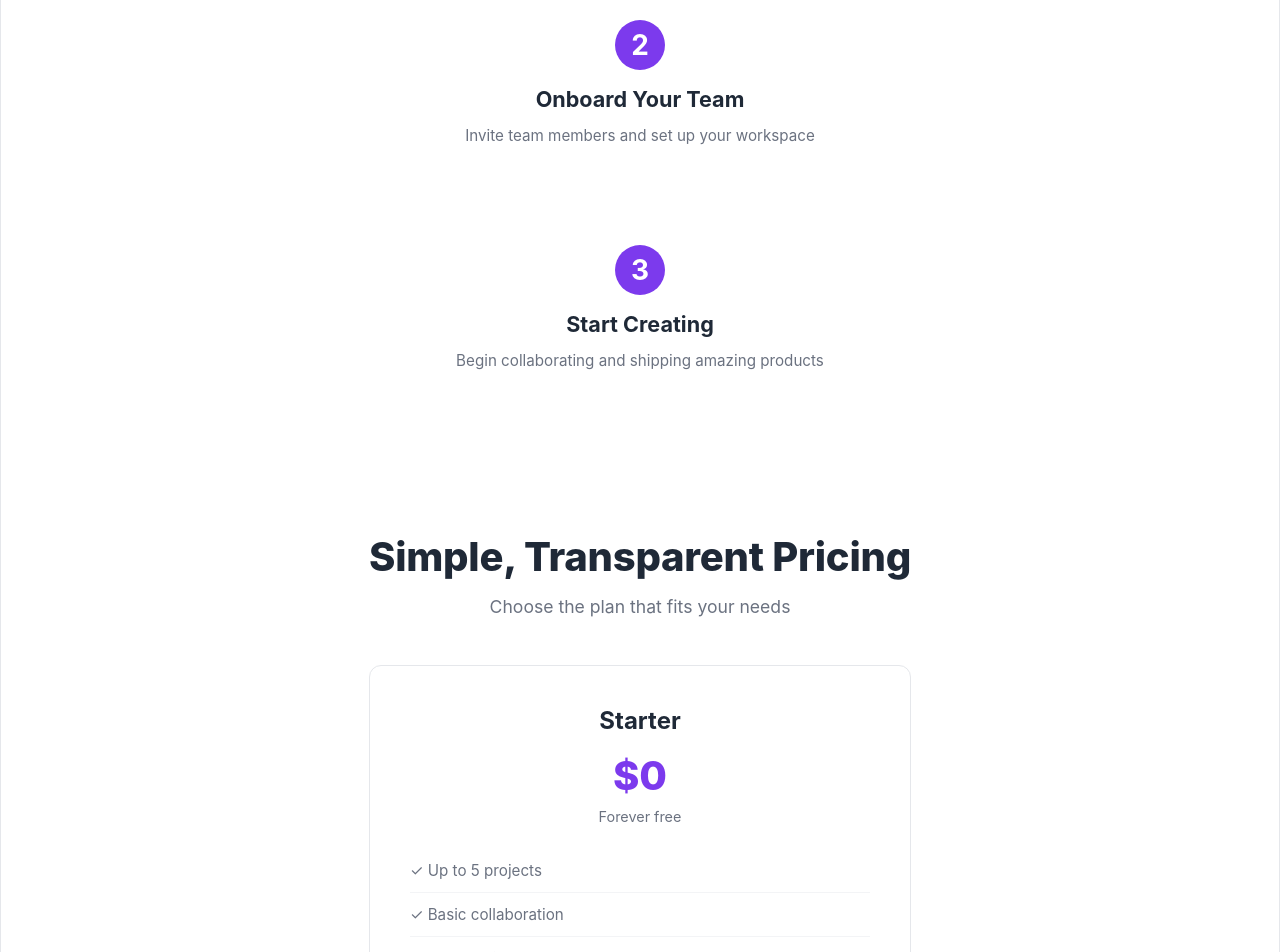
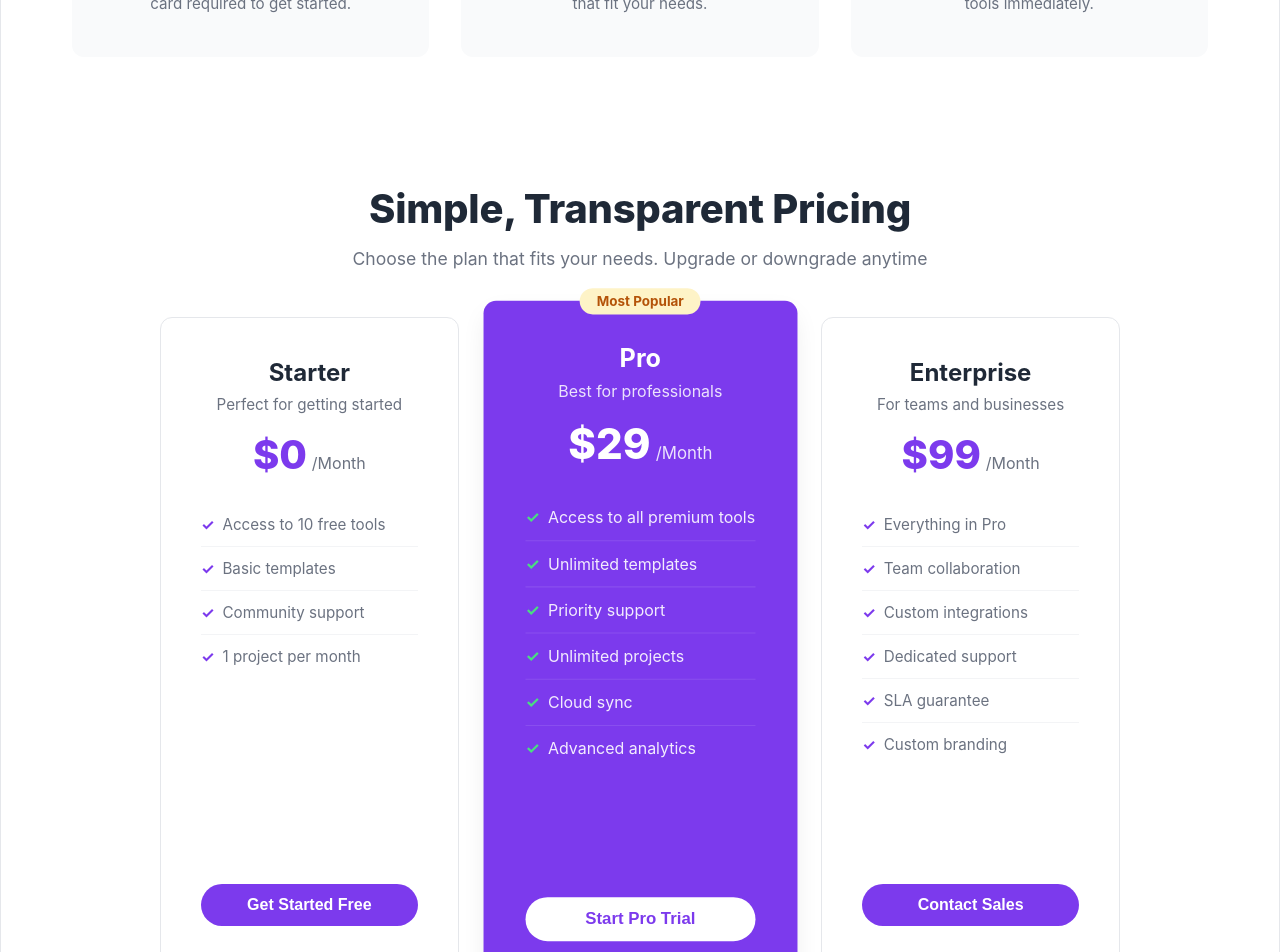
Before and after one commit to Faruque23/B13-Assignment-06-Final, a React (Vite) app: page / in a window 1280 px wide. Shown: the part 2760-3712 px from the top of the page. Built offline with nearby package versions, Linux system fonts and the light colour scheme.

Commit message:
Pricing Section Design Done

```diff
--- a/src/App.css
+++ b/src/App.css
@@ -449,16 +449,30 @@ body {
 
 .steps-container {
   display: grid;
-  grid-template-columns: repeat(auto-fit, minmax(280px, 1fr));
+  grid-template-columns: repeat(3, 1fr);
   gap: 2rem;
+  margin-top: 3rem;
 }
 
 .step {
   text-align: center;
-  padding: 2rem 1.5rem;
+  padding: 2.5rem 2rem;
+  background: var(--light-gray);
+  border-radius: 0.75rem;
+  position: relative;
+  transition: all 0.3s;
+}
+
+.step:hover {
+  background: var(--secondary);
+  transform: translateY(-4px);
 }
 
 .step-number {
+  position: absolute;
+  top: -15px;
+  left: 50%;
+  transform: translateX(-50%);
   width: 50px;
   height: 50px;
   border-radius: 50%;
@@ -467,13 +481,19 @@ body {
   display: flex;
   align-items: center;
   justify-content: center;
-  font-size: 1.75rem;
+  font-size: 1.25rem;
   font-weight: 700;
-  margin: 0 auto 1rem;
+}
+
+.step-icon {
+  font-size: 3rem;
+  margin-bottom: 1rem;
+  display: inline-block;
+  margin-top: 1rem;
 }
 
 .step h3 {
-  font-size: 1.35rem;
+  font-size: 1.25rem;
   font-weight: 700;
   margin-bottom: 0.75rem;
   color: var(--text-primary);
@@ -494,7 +514,7 @@ body {
 
 .pricing-container {
   display: grid;
-  grid-template-columns: repeat(auto-fit, minmax(300px, 1fr));
+  grid-template-columns: repeat(3, 1fr);
   gap: 2rem;
   margin-top: 3rem;
 }
@@ -507,6 +527,9 @@ body {
   text-align: center;
   position: relative;
   transition: all 0.3s;
+  height: 650px;
+  display: flex;
+  flex-direction: column;
 }
 
 .pricing-card:hover {
@@ -515,7 +538,9 @@ body {
 }
 
 .pricing-card.featured {
-  border: 2px solid var(--primary);
+  background: var(--primary);
+  border: none;
+  color: var(--white);
   transform: scale(1.05);
   box-shadow: var(--shadow-lg);
 }
@@ -525,55 +550,109 @@ body {
   top: -12px;
   left: 50%;
   transform: translateX(-50%);
-  background: var(--primary);
-  color: var(--white);
-  padding: 0.25rem 1rem;
-  border-radius: 2rem;
-  font-size: 0.85rem;
-  font-weight: 600;
+  background: #fef3c7;
+  color: #b45309;
+  padding: 0.3rem 1rem;
+  border-radius: 9999px;
+  font-size: 0.8rem;
+  font-weight: 700;
 }
 
 .pricing-card h3 {
   font-size: 1.5rem;
   font-weight: 700;
-  color: var(--text-primary);
+  color: inherit;
+  margin-bottom: 0.5rem;
+}
+
+.price-description {
+  font-size: 0.95rem;
+  color: var(--text-secondary);
   margin-bottom: 1rem;
+}
+
+.pricing-card.featured .price-description {
+  color: rgba(255, 255, 255, 0.85);
 }
 
 .price {
   font-size: 2.5rem;
   font-weight: 800;
   color: var(--primary);
-  margin-bottom: 0.5rem;
+  margin-bottom: 1.5rem;
+}
+
+.pricing-card.featured .price {
+  color: var(--white);
 }
 
 .price span {
   font-size: 1rem;
   color: var(--text-secondary);
   font-weight: 400;
+  margin-left: 0.3rem;
 }
 
-.price-subtitle {
-  color: var(--text-secondary);
-  font-size: 0.9rem;
-  margin-bottom: 1.5rem;
+.pricing-card.featured .price span {
+  color: rgba(255, 255, 255, 0.85);
 }
 
 .features-list {
   list-style: none;
   text-align: left;
-  margin-bottom: 2rem;
+  margin-bottom: 1rem;
   font-size: 0.95rem;
+  flex-grow: 1;
 }
 
 .features-list li {
   padding: 0.75rem 0;
   color: var(--text-secondary);
   border-bottom: 1px solid var(--secondary);
+  display: flex;
+  align-items: center;
+}
+
+.pricing-card.featured .features-list li {
+  color: rgba(255, 255, 255, 0.9);
+  border-bottom-color: rgba(255, 255, 255, 0.1);
 }
 
 .features-list li:last-child {
   border-bottom: none;
+}
+
+.features-list .check {
+  color: var(--primary);
+  margin-right: 0.5rem;
+  font-weight: 700;
+}
+
+.pricing-card.featured .features-list .check {
+  color: #4ade80;
+}
+
+.btn-featured {
+  background: var(--white);
+  color: var(--primary);
+  border: none;
+  padding: 0.75rem 1.5rem;
+  border-radius: 9999px;
+  font-size: 1rem;
+  font-weight: 600;
+  cursor: pointer;
+  transition: all 0.3s;
+  width: 100%;
+  margin-top: auto;
+}
+
+.btn-featured:hover {
+  background: var(--secondary);
+}
+
+.pricing-card .btn-primary {
+  width: 100%;
+  margin-top: auto;
 }
 
 /* CTA Section */
@@ -677,8 +756,15 @@ body {
     font-size: 2rem;
   }
 
+  .pricing-container {
+    grid-template-columns: repeat(2, 1fr);
+  }
+
   .pricing-card.featured {
     transform: scale(1);
+    grid-column: 1 / -1;
+    max-width: 50%;
+    margin: 0 auto;
   }
 
   .cta-section h2 {
@@ -690,6 +776,10 @@ body {
   }
 
   .tools-grid {
+    grid-template-columns: repeat(2, 1fr);
+  }
+
+  .steps-container {
     grid-template-columns: repeat(2, 1fr);
   }
 }
@@ -719,11 +809,24 @@ body {
     padding: 1.5rem;
   }
 
-  .footer-content {
+  .pricing-container {
     grid-template-columns: 1fr;
+  }
+
+  .pricing-card.featured {
+    grid-column: auto;
+    max-width: 100%;
   }
 
   .tools-grid {
     grid-template-columns: 1fr;
   }
+
+  .steps-container {
+    grid-template-columns: 1fr;
+  }
+
+  .footer-content {
+    grid-template-columns: 1fr;
+  }
 }
--- a/src/App.jsx
+++ b/src/App.jsx
@@ -179,22 +179,26 @@ function App() {
       <section className="steps-section">
         <div className="section-header">
           <h2>Get Started in 3 Steps</h2>
+          <p>Start using premium digital tools in minutes, not hours</p>
         </div>
         <div className="steps-container">
           <div className="step">
-            <div className="step-number">1</div>
-            <h3>Create an Account</h3>
-            <p>Sign up in seconds and get instant access to all features</p>
+            <div className="step-number">01</div>
+            <div className="step-icon">👤</div>
+            <h3>Create Account</h3>
+            <p>Sign up for free in seconds. No credit card required to get started.</p>
           </div>
           <div className="step">
-            <div className="step-number">2</div>
-            <h3>Onboard Your Team</h3>
-            <p>Invite team members and set up your workspace</p>
+            <div className="step-number">02</div>
+            <div className="step-icon">📦</div>
+            <h3>Choose Products</h3>
+            <p>Browse our catalog and select the tools that fit your needs.</p>
           </div>
           <div className="step">
-            <div className="step-number">3</div>
+            <div className="step-number">03</div>
+            <div className="step-icon">🚀</div>
             <h3>Start Creating</h3>
-            <p>Begin collaborating and shipping amazing products</p>
+            <p>Download and start using your premium tools immediately.</p>
           </div>
         </div>
       </section>
@@ -203,50 +207,51 @@ function App() {
       <section id="pricing" className="pricing-section">
         <div className="section-header">
           <h2>Simple, Transparent Pricing</h2>
-          <p>Choose the plan that fits your needs</p>
+          <p>Choose the plan that fits your needs. Upgrade or downgrade anytime</p>
         </div>
         <div className="pricing-container">
           <div className="pricing-card">
             <h3>Starter</h3>
-            <div className="price">$0</div>
-            <p className="price-subtitle">Forever free</p>
+            <p className="price-description">Perfect for getting started</p>
+            <div className="price">$0<span>/Month</span></div>
             <ul className="features-list">
-              <li>✓ Up to 5 projects</li>
-              <li>✓ Basic collaboration</li>
-              <li>✓ Community support</li>
-              <li>✗ Advanced analytics</li>
-              <li>✗ Priority support</li>
+              <li><span className="check">✓</span> Access to 10 free tools</li>
+              <li><span className="check">✓</span> Basic templates</li>
+              <li><span className="check">✓</span> Community support</li>
+              <li><span className="check">✓</span> 1 project per month</li>
             </ul>
-            <button className="btn-secondary-outline">Get Started</button>
+            <button className="btn-primary">Get Started Free</button>
           </div>
 
           <div className="pricing-card featured">
             <div className="featured-badge">Most Popular</div>
-            <h3>Professional</h3>
-            <div className="price">$39<span>/month</span></div>
-            <p className="price-subtitle">Billed monthly</p>
+            <h3>Pro</h3>
+            <p className="price-description">Best for professionals</p>
+            <div className="price">$29<span>/Month</span></div>
             <ul className="features-list">
-              <li>✓ Unlimited projects</li>
-              <li>✓ Team collaboration</li>
-              <li>✓ Advanced analytics</li>
-              <li>✓ Priority support</li>
-              <li>✓ Custom integrations</li>
+              <li><span className="check">✓</span> Access to all premium tools</li>
+              <li><span className="check">✓</span> Unlimited templates</li>
+              <li><span className="check">✓</span> Priority support</li>
+              <li><span className="check">✓</span> Unlimited projects</li>
+              <li><span className="check">✓</span> Cloud sync</li>
+              <li><span className="check">✓</span> Advanced analytics</li>
             </ul>
-            <button className="btn-primary">Start Free Trial</button>
+            <button className="btn-featured">Start Pro Trial</button>
           </div>
 
           <div className="pricing-card">
             <h3>Enterprise</h3>
-            <div className="price">$99<span>/month</span></div>
-            <p className="price-subtitle">Custom pricing available</p>
+            <p className="price-description">For teams and businesses</p>
+            <div className="price">$99<span>/Month</span></div>
             <ul className="features-list">
-              <li>✓ Everything in Pro</li>
-              <li>✓ Dedicated support</li>
-              <li>✓ SLA guarantee</li>
-              <li>✓ Advanced security</li>
-              <li>✓ Custom contracts</li>
+              <li><span className="check">✓</span> Everything in Pro</li>
+              <li><span className="check">✓</span> Team collaboration</li>
+              <li><span className="check">✓</span> Custom integrations</li>
+              <li><span className="check">✓</span> Dedicated support</li>
+              <li><span className="check">✓</span> SLA guarantee</li>
+              <li><span className="check">✓</span> Custom branding</li>
             </ul>
-            <button className="btn-secondary-outline">Contact Sales</button>
+            <button className="btn-primary">Contact Sales</button>
           </div>
         </div>
       </section>
```
